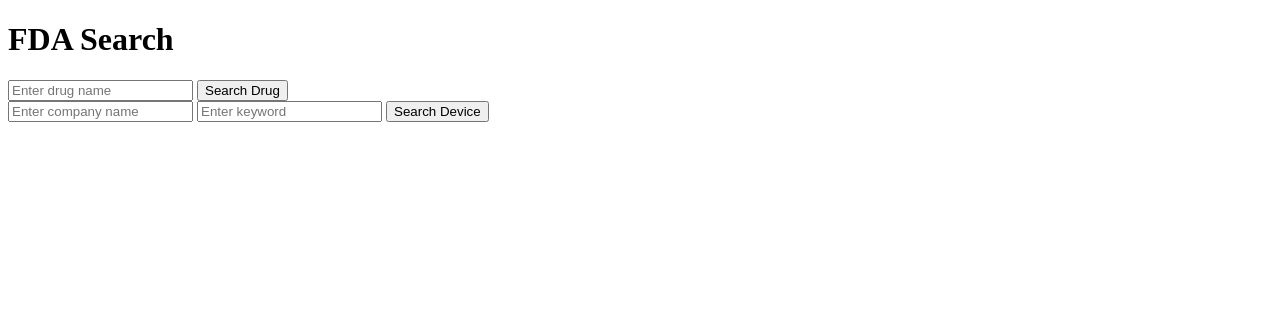
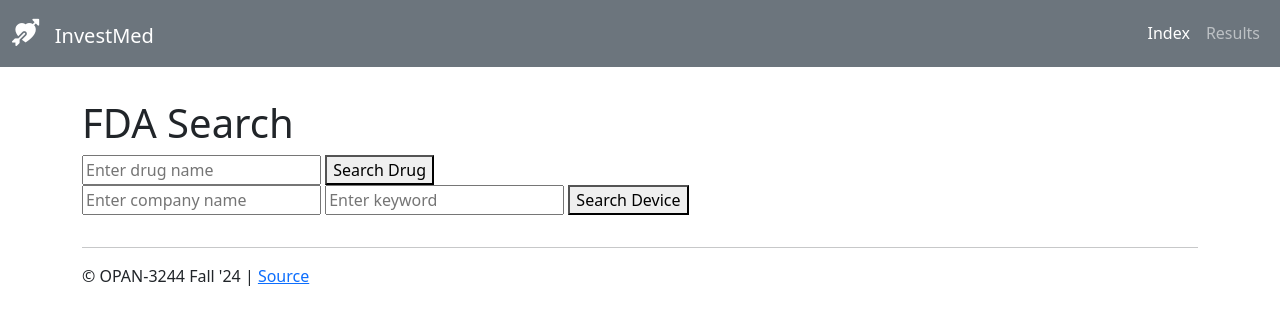
Before and after one commit to rgirma1/FDA_search, a Flask app: page / in a window 1280 px wide. Shown: the top 325 px of the page. Run offline with Flask 3, Linux system fonts and the light colour scheme.

Commit message:
Bootstrap

```diff
--- /dev/null
+++ b/web_app/templates/bootstrap_5_layout.html
@@ -0,0 +1,84 @@
+<!doctype html>
+<html lang="en">
+    <head>
+        <meta charset="utf-8">
+        <meta name="viewport" content="width=device-width, initial-scale=1">
+
+        <!-- Bootstrap CSS -->
+        <link href="https://cdn.jsdelivr.net/npm/bootstrap@5.0.0-beta3/dist/css/bootstrap.min.css" rel="stylesheet" integrity="sha384-eOJMYsd53ii+scO/bJGFsiCZc+5NDVN2yr8+0RDqr0Ql0h+rP48ckxlpbzKgwra6" crossorigin="anonymous">
+
+        <!-- Bootstrap Icons -->
+        <link rel="stylesheet" href="https://cdn.jsdelivr.net/npm/bootstrap-icons@1.8.1/font/bootstrap-icons.css">
+    </head>
+<body>
+    <!--
+        SITE NAVIGATION & BOOTSTRAP NAV
+        https://jinja.palletsprojects.com/en/2.11.x/tricks/
+        https://getbootstrap.com/docs/5.0/components/navbar/
+    -->
+    {% set nav_links = [
+        ('/index', 'index', 'Index'),
+        ('/results', 'results', 'Results'),
+    ] -%}
+    {% set active_page = active_page|default('index') -%}
+    <nav class="navbar navbar-expand-lg navbar-dark bg-secondary">
+        <div class="container-fluid">
+            <!--a class="navbar-brand" href="/">InvestMed</a-->
+            <a class="navbar-brand" href="/">
+                <!--
+                    ICONS
+                    https://icons.getbootstrap.com/
+                -->
+                <i class="bi-arrow-through-heart-fill" style="font-size: 1.7rem; color: white;"></i>
+                &nbsp;
+                InvestMed
+            </a>
+
+            <button class="navbar-toggler" type="button" data-bs-toggle="collapse" data-bs-target="#navbarSupportedContent" aria-controls="navbarSupportedContent" aria-expanded="false" aria-label="Toggle navigation">
+                <span class="navbar-toggler-icon"></span>
+            </button>
+             <div class="collapse navbar-collapse" id="navbarSupportedContent">
+                <ul class="navbar-nav ms-auto mb-2 mb-lg-0">
+                {% for href, page_id, link_text in nav_links %}
+                    {% if page_id == active_page %}
+                        {% set is_active = "active" -%}
+                    {% else %}
+                        {% set is_active = "" -%}
+                    {% endif %}
+
+                    <li class="nav-item">
+                        <a class="nav-link {{ is_active }}" href="{{href}}">{{link_text}}</a>
+                    </li>
+                {% endfor %}
+                </ul>
+            </div>
+        </div>
+    </nav>
+
+    <div class="container" style="margin-top:2em;">
+
+        <!--
+            PAGE CONTENTS
+        -->
+
+        <div id="content">
+            {% block content %}
+            {% endblock %}
+        </div>
+
+        <footer style="margin-top:2em; margin-bottom:2em;">
+        <hr>
+            &copy; OPAN-3244 Fall '24 |
+            <a href="https://github.com/prof-rossetti/intro-to-python/blob/main/exercises/web-app-2023/README.md">Source</a>
+        </footer>
+    </div>
+
+    <!-- Bootstrap JS Bundle -->
+    <script src="https://cdn.jsdelivr.net/npm/bootstrap@5.0.0-beta3/dist/js/bootstrap.bundle.min.js" integrity="sha384-JEW9xMcG8R+pH31jmWH6WWP0WintQrMb4s7ZOdauHnUtxwoG2vI5DkLtS3qm9Ekf" crossorigin="anonymous"></script>
+    <script type="text/javascript">
+
+        console.log("Thanks for the page visit!")
+
+    </script>
+</body>
+</html>
--- a/web_app/templates/index.html
+++ b/web_app/templates/index.html
@@ -1,4 +1,8 @@
-<!DOCTYPE html>
+{% extends "bootstrap_5_layout.html" %}
+{% set active_page = "index" %}
+
+{% block content %}
+
 <html>
     <head>
         <title>FDA Search</title>
@@ -9,7 +13,6 @@
             <input type="text" name="drug_name" placeholder="Enter drug name">
             <button type="submit">Search Drug</button>
         </form>
-
         <form action="/search/device" method="get">
             <input type="text" name="company_name" placeholder="Enter company name">
             <input type="text" name="keyword" placeholder="Enter keyword">
@@ -17,3 +20,5 @@
         </form>
     </body>
     </html>
+
+{% endblock %}
```
Also changed, not shown: web_app/templates/results.html (+7 -6 lines). Lines whose indentation alone changed are shown as unchanged.
